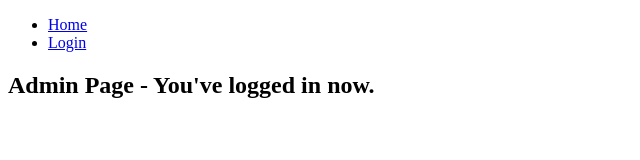
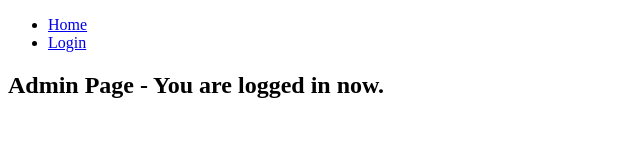
Before and after one commit to BradDHuang/React_basics_and_projects, a React (Create React App) app in the folder reactreview/: page /login in a window 1280 px wide. Both pictures are taken after a click on the button "Login". Shown: the top 160 px of the page, without its empty margins (0-640 px from the left). Built offline with nearby package versions, Linux system fonts and the light colour scheme.

Commit message:
bug fixed: user will still see the Admin Page first. & use case

```diff
--- a/reactreview/src/App.js
+++ b/reactreview/src/App.js
@@ -312,14 +312,14 @@ class App extends Component {
 
 export default App;
 */
-
+/*
 import React, {Component} from "react";
 // import {BrowserRouter, Route, Redirect, Link} from 'react-router-dom';
 import {BrowserRouter, Route, withRouter, Link} from 'react-router-dom';
 
 const Admin = () => (
   <div>
-    <h2>Admin Page - You've logged in now.</h2>
+    <h2>Admin Page - You are logged in now.</h2>
   </div>
 );
 /*
@@ -338,7 +338,7 @@ const Login = (props) => {
     );
   }
 };
-*/
+*//*
 class Login extends Component {
   componentDidMount() {
     // console.log("Login did mount.");
@@ -376,7 +376,7 @@ const Home = (props) => {
   }
 };
 */
-
+/*
 class Home extends Component {
   componentDidMount() {
     // console.log("componentDidMount() got called after render().");
@@ -436,7 +436,7 @@ class App extends Component {
 }
 
 export default App;
-
+*/
 /*
 import React, {Component} from "react";
 import {BrowserRouter, Route, withRouter} from "react-router-dom";
@@ -494,3 +494,101 @@ class App extends Component {
 
 export default App;
 */
+
+import React, {Component} from "react";
+import {BrowserRouter, Route, Redirect, Link, withRouter} from 'react-router-dom';
+
+const Admin = () => (
+  <div>
+    <h2>Admin Page - You are logged in now.</h2>
+  </div>
+);
+
+// class Home extends Component {
+//   componentDidMount() {
+//     if (!this.props.authenticated) {
+//       this.props.history.push("/login");
+//     }
+//   }
+//   render() {
+//     return <Admin />;
+//   }
+// }
+
+// user will still see the Admin Page first
+// even if the page will be redirected to "/login"
+// within a very short time.
+
+class Home extends Component {
+  render() {
+    return this.props.authenticated ? (
+      <Admin />
+    ) : (
+      <Redirect to={{pathname: "/login"}} />
+    );
+  }
+}
+
+class Login extends Component {
+  login = () => {
+    this.props.onLoginBtnClick();
+    this.props.history.push('/');
+  };
+  render() {
+    if (this.props.authenticated) {
+      return <Redirect to={{pathname: "/"}} />;
+    } else {
+      return (
+        <div>
+          <h2>Login Page</h2>
+          <button onClick={this.login}>Login</button>
+        </div>
+      );
+    }
+  }
+}
+
+const WithRouterLogin = withRouter(Login);
+
+class App extends Component {
+  constructor(props) {
+    super(props);
+    this.state = { authenticated: false };
+  }
+  // componentDidMount() {
+  //   const state = JSON.parse(localStorage.getItem("reactState")) || {};
+  //   if (state.authenticated) {
+  //     this.setState({ authenticated: true });
+  //   }
+  // }
+  onLoginBtnClick = () => {
+    this.setState({ authenticated: true });
+    // localStorage.setItem("reactState", JSON.stringify({authenticated: true}));
+  }
+  render() {
+    return (
+      <BrowserRouter>
+        <div>
+          <nav>
+            <ul>
+              <li><Link to="/">Home</Link></li>
+              <li><Link to="/login">Login</Link></li>
+            </ul>
+          </nav>
+          <Route path="/" exact={true}
+            render={() => <Home authenticated={this.state.authenticated} />}
+          />
+          <Route path="/login"
+            // render={() => <Login
+            render={() => <WithRouterLogin
+              authenticated={this.state.authenticated}
+              onLoginBtnClick={this.onLoginBtnClick}
+            />}
+          />
+        </div>
+      </BrowserRouter>
+    );
+  }
+}
+
+export default App;
```
